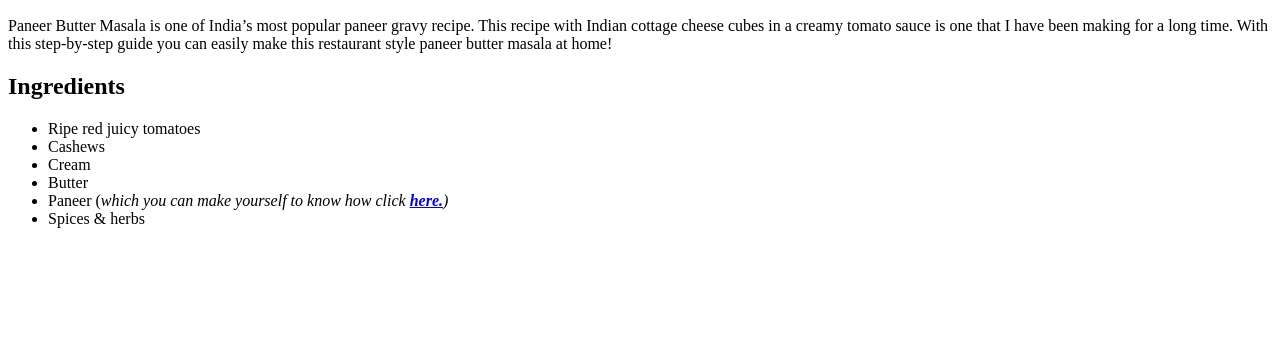
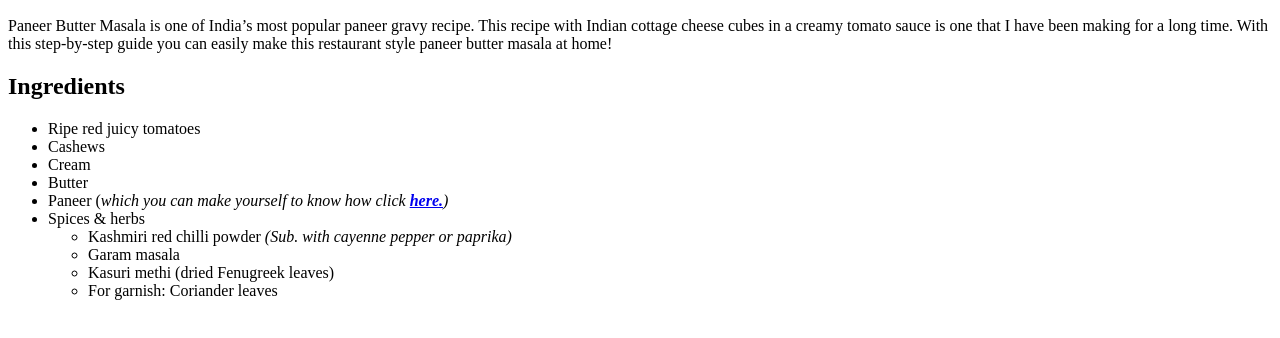
Before and after one commit to Arpit-Rai/Recipes-Website, a plain HTML site: page recipes/paneer_butter_masala.html in a window 1280 px wide. Shown: the part 434-772 px from the top of the page. Drawn offline with Linux system fonts and the light colour scheme.

Commit message:
Test nested list

```diff
--- a/recipes/paneer_butter_masala.html
+++ b/recipes/paneer_butter_masala.html
@@ -16,7 +16,12 @@
         <li>Cream</li>
         <li>Butter</li>
         <li>Paneer (<em>which you can make yourself to know how click <strong><a href="./paneer.html">here.</a></strong>)</em></li>
-        <li>Spices & herbs
+        <li>Spices & herbs<ul>
+            <li>Kashmiri red chilli powder <em>(Sub. with cayenne pepper or paprika)</em></li>
+            <li>Garam masala</li>
+            <li>Kasuri methi (dried Fenugreek leaves)</li>
+            <li>For garnish: Coriander leaves</li>
+        </ul>
     </ul>
 </body>
 </html>
```
